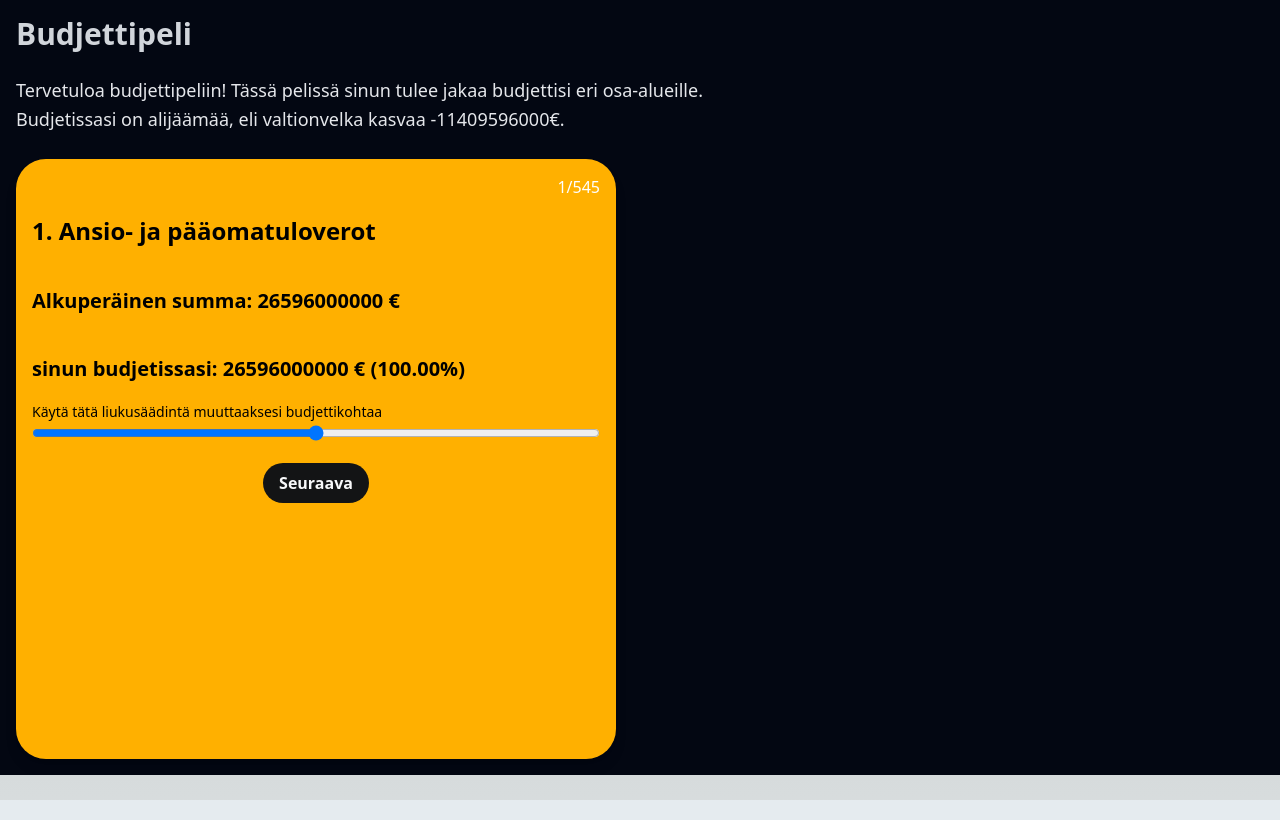
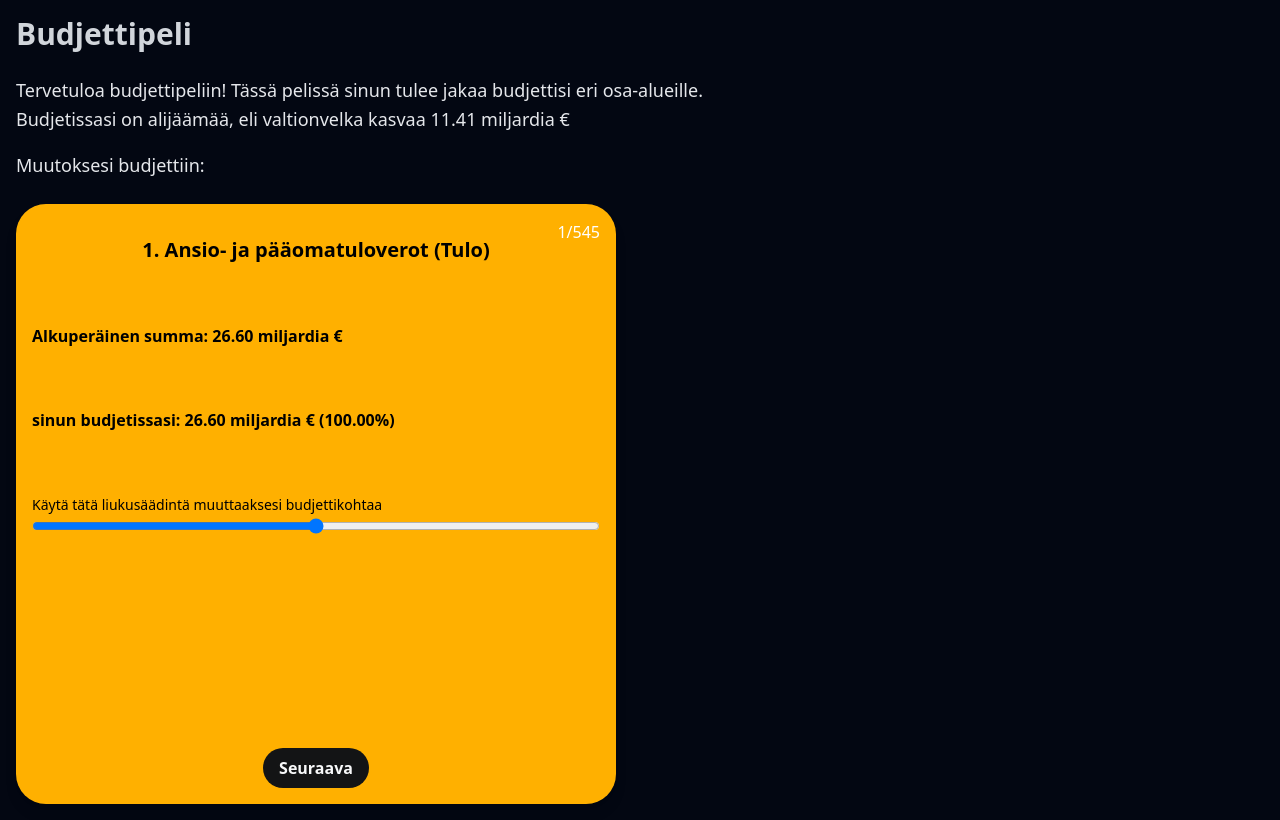
Before and after one commit to Earlo/kotisivut, a Next.js app: page /budjettipeli in a window 1280 px wide. Built offline with nearby package versions, Linux system fonts and the light colour scheme.

Commit message:
shit but it works

```diff
--- a/app/budjettipeli/budjetti.ts
+++ b/app/budjettipeli/budjetti.ts
@@ -604,4 +604,6 @@ export const budjetti = {
   'Avustukset rakennusperinnön hoitoon': -1700000,
   'Valtionvelan korko': -3155000000,
   'Palkkiot ja muut menot valtionvelasta': -21510000,
+} as {
+  [key: string]: number;
 };
--- a/app/budjettipeli/page.tsx
+++ b/app/budjettipeli/page.tsx
@@ -2,22 +2,15 @@
 import { budjetti } from './budjetti';
 import Header from '@/components/BlogHeader';
 import Text from '@/components/Text';
-import Subheader from '@/components/Subheader';
 import BudjettiKortti from '@/components/budjettipeli/budjettikortti';
-import { cn } from '@/lib/helpers';
+import EuroFormatter from '@/components/budjettipeli/euroja';
 import { useState } from 'react';
-import Link from 'next/link';
-
 const Page = () => {
-  const [budu, setBudu] = useState<{
-    [key: string]: number;
-  }>(budjetti);
+  const [budu, setBudu] = useState(budjetti);
   const [currentIndex, setCurrentIndex] = useState(0);
   const currentItem = Object.keys(budjetti)[currentIndex];
-
   const total = Object.values(budu).reduce((acc, val) => acc + val, 0);
   const numberOfKeys = Object.keys(budu).length;
-
   return (
     <div className="max-w-8xl mx-auto bg-gray-950 p-4 ">
       <Header>Budjettipeli</Header>
@@ -26,8 +19,31 @@ const Page = () => {
         eri osa-alueille.`}
         <br />
         {total > 0
-          ? `Budjetissasi on ylijäämää, eli voit lyhentää valtionvelkaa ${total}€.`
-          : `Budjetissasi on alijäämää, eli valtionvelka kasvaa ${total}€.`}
+          ? `Budjetissasi on ylijäämää, eli voit lyhentää valtionvelkaa `
+          : `Budjetissasi on alijäämää, eli valtionvelka kasvaa `}
+        <EuroFormatter amount={Math.abs(total)} />
+      </Text>
+      <Text>
+        Muutoksesi budjettiin:
+        {Object.keys(budu).map((key) => {
+          const sign = budjetti[key] > 0 ? 1 : -1;
+          const originalAbsAmount = Math.abs(budjetti[key]);
+          const absAmount = Math.abs(budu[key]);
+          if (originalAbsAmount === absAmount) {
+            return null;
+          }
+          return (
+            <div key={key} className="flex justify-between">
+              <span>
+                {key} ({sign === 1 ? 'Tulo' : 'Meno'}):
+              </span>
+              <span>
+                <EuroFormatter amount={absAmount} /> (
+                {((budu[key] / budjetti[key]) * 100).toFixed(2)}%)
+              </span>
+            </div>
+          );
+        })}
       </Text>
       <div className="relative mt-6 w-[94%] max-w-[600px]">
         <div className="relative m-0 h-0 w-full pb-[100%]">
--- a/app/layout.tsx
+++ b/app/layout.tsx
@@ -16,6 +16,10 @@ export default function RootLayout({
           src="https://platform.twitter.com/widgets.js"
           key="twitter"
         />
+        <meta
+          name="viewport"
+          content="width=device-width, initial-scale=1.0, user-scalable=no"
+        ></meta>
       </Head>
       <Script
         src="https://www.googletagmanager.com/gtag/js?id=G-9W2F6V6N7L"
--- a/components/budjettipeli/budjettikortti.tsx
+++ b/components/budjettipeli/budjettikortti.tsx
@@ -1,5 +1,5 @@
+import EuroFormatter from './euroja';
 import { cn } from '@/lib/helpers';
-
 interface BudjettiKorttiProps {
   className?: string;
   name: string;
@@ -21,37 +21,60 @@ const BudjettiKortti: React.FC<BudjettiKorttiProps> = ({
   index,
   numberOfKeys,
 }) => {
+  const sign = originalAmount > 0 ? 1 : -1;
+  const originalAbsAmount = Math.abs(originalAmount);
+  const absAmount = Math.abs(amount);
   return (
     <div
       className={cn(
-        'absolute box-border h-full w-full cursor-grab touch-manipulation rounded-[30px] bg-[#FFB000]',
+        'absolute box-border flex h-full w-full flex-col justify-between rounded-[30px] bg-[#FFB000]',
         'p-4 shadow-lg',
         className,
       )}
     >
-      <span className="absolute right-2 top-2 rounded-bl-lg p-2 text-center text-white">
+      <span className="absolute right-2 top-2  rounded-bl-lg p-2 text-center text-white">
         {index + 1 + '/' + (numberOfKeys + 1)}
       </span>
-      <h2 className="mb-4 mt-10 text-2xl font-bold text-black">
+      <div className="flex max-h-80 flex-grow flex-col justify-between">
+        <h2 className="pt-4 text-center text-xl font-bold text-black">
           {index + 1 + '. '}
-        {name}
+          {name} ({sign === 1 ? 'Tulo' : 'Meno'})
         </h2>
-      <h3 className="mb-4 mt-10 text-xl font-bold text-black">
-        Alkuperäinen summa: {originalAmount} €
+        <h3 className="  text-l font-bold text-black">
+          Alkuperäinen summa: <EuroFormatter amount={originalAbsAmount} />
         </h3>
-      <h3 className="mb-4 mt-10 text-xl font-bold text-black">
-        sinun budjetissasi: {amount} € (
+        <h3 className="  text-l font-bold text-black">
+          sinun budjetissasi: <EuroFormatter amount={absAmount} /> (
           {((amount / originalAmount) * 100).toFixed(2)}%)
         </h3>
+        <div>
           <span className="text-sm text-black">
             Käytä tätä liukusäädintä muuttaaksesi budjettikohtaa
           </span>
           <input
             type="range"
+            id="myRange"
             className="w-full"
-        min={Math.min(0, originalAmount)}
+            min={Math.min(0, originalAmount * 2)}
             max={Math.max(0, originalAmount * 2)}
             value={amount}
+            onTouchMove={(e) => {
+              const touch = e.touches[0]; // Get the first touch
+              const slider = document.getElementById(
+                'myRange',
+              ) as HTMLInputElement;
+              const position = touch.clientX; // Position of touch
+              const value = Math.max(
+                0,
+                Math.min(position, slider?.offsetWidth),
+              );
+              //ts-ignore
+              slider.value = (value / slider?.offsetWidth) * slider?.max; //ts-ignore
+              setBudu((prev) => ({
+                ...prev,
+                [name]: parseInt(slider?.value),
+              }));
+            }}
             onChange={(e) =>
               setBudu((prev) => ({
                 ...prev,
@@ -59,6 +82,8 @@ const BudjettiKortti: React.FC<BudjettiKorttiProps> = ({
               }))
             }
           />
+        </div>
+      </div>
       <div
         className={cn('mt-4 flex justify-between', {
           'justify-center': index === 0 || index === numberOfKeys - 1,
--- /dev/null
+++ b/components/budjettipeli/euroja.tsx
@@ -0,0 +1,21 @@
+interface EuroFormatterProps {
+  amount: number;
+}
+
+const EuroFormatter: React.FC<EuroFormatterProps> = ({ amount }) => {
+  const formatEuro = (value: number) => {
+    if (value >= 1e9) {
+      return `${(value / 1e9).toFixed(2)} miljardia €`;
+    } else if (value >= 1e6) {
+      return `${(value / 1e6).toFixed(2)} miljoonaa €`;
+    } else if (value >= 1e3) {
+      return `${(value / 1e3).toFixed(2)} tuhatta €`;
+    } else {
+      return `${value.toFixed(2)} €`;
+    }
+  };
+
+  return <span>{formatEuro(amount)}</span>;
+};
+
+export default EuroFormatter;
```
Lines whose indentation alone changed are shown as unchanged.
